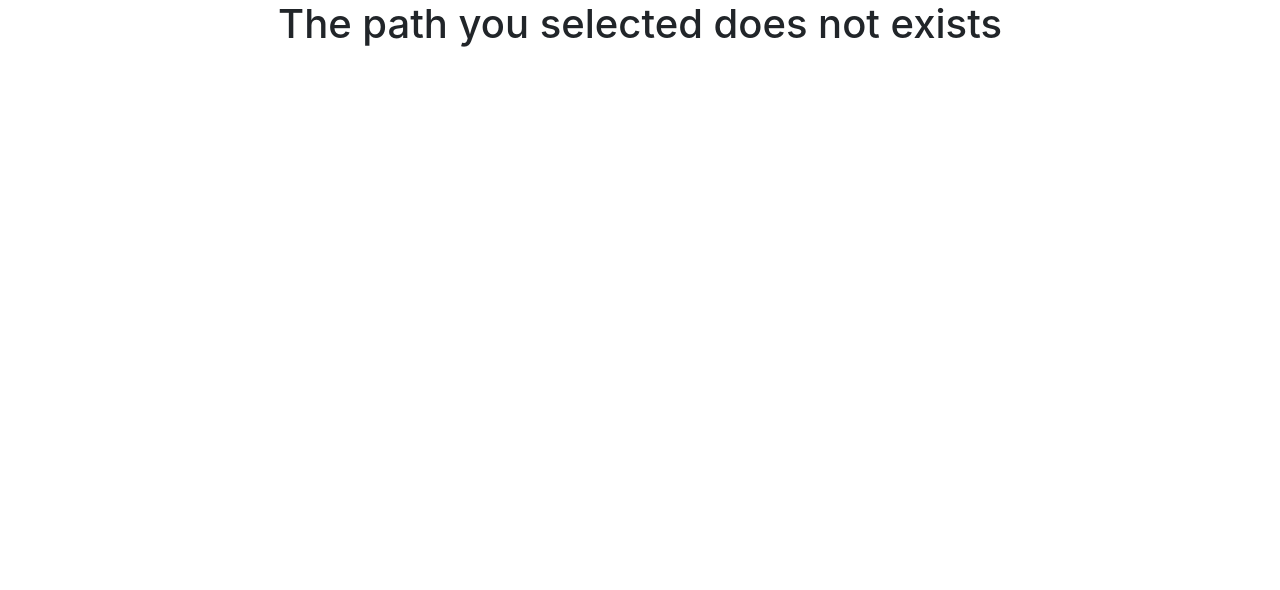
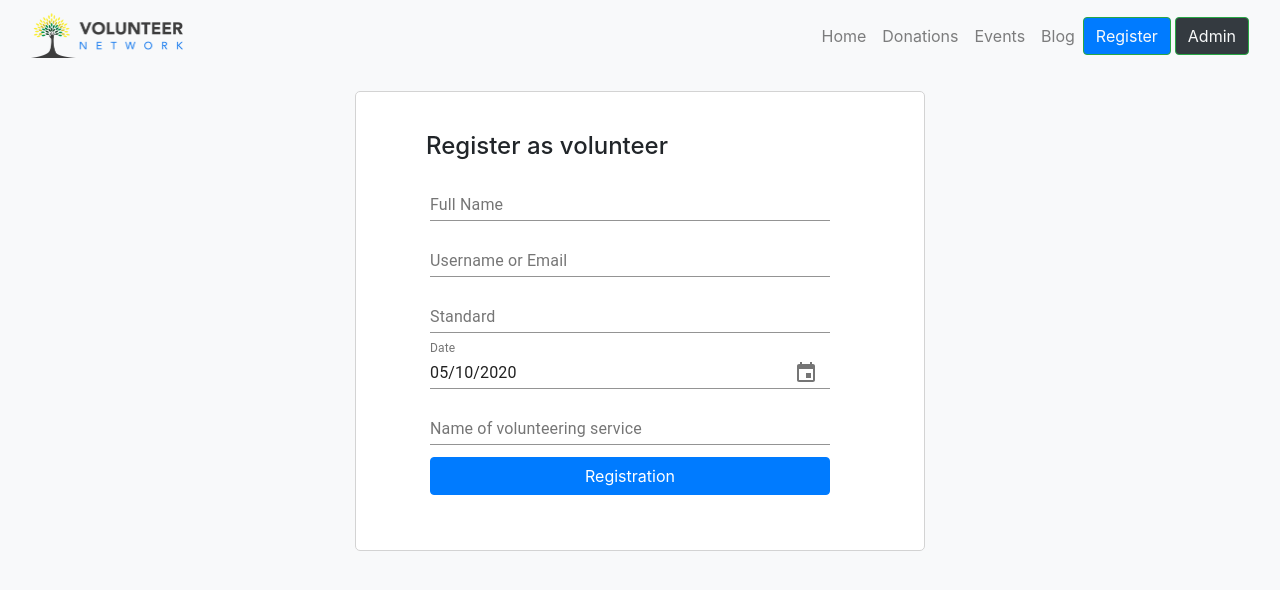
Before and after one commit to rafsan18/volunteer-network, a React (Create React App) app: page /registerFor/1 in a window 1280 px wide. Shown: the top 590 px of the page. Built offline with nearby package versions, Linux system fonts and the light colour scheme.

Commit message:
successfully got id

```diff
--- a/src/App.js
+++ b/src/App.js
@@ -26,7 +26,7 @@ function App() {
                     <Route path="/login">
                         <Login />
                     </Route>
-                    <Route path="/register">
+                    <Route path="/registerFor/:eventId">
                         <Register />
                     </Route>
                     <Route path="/adminPanel/volunteerList">
--- a/src/components/Events/Events.js
+++ b/src/components/Events/Events.js
@@ -1,17 +1,20 @@
 import React from "react";
 import { Card } from "react-bootstrap";
+import { Link } from "react-router-dom";
 
 const Events = (props) => {
-    const { title, img } = props.event;
+    const { title, img, _id } = props.event;
     const colorString = ["#FFBD3E", "#FF7044", "#3F90FC", "#421FCF"];
 
     return (
         <div className="col-md-3 col-sm-6 mt-4">
+            <Link to={`/registerFor/${_id}`}>
                 <Card
                     style={{
                         height: "320px",
                         border: "none",
-                    backgroundColor: colorString[Math.round(Math.random() * 3)],
+                        backgroundColor:
+                            colorString[Math.round(Math.random() * 3)],
                         color: "#fff",
                         borderRadius: "10px",
                     }}
@@ -26,6 +29,7 @@ const Events = (props) => {
                         <Card.Title className="text-center">{title}</Card.Title>
                     </Card.Body>
                 </Card>
+            </Link>
         </div>
     );
 };
--- a/src/components/Register/Register.js
+++ b/src/components/Register/Register.js
@@ -8,6 +8,7 @@ import {
     MuiPickersUtilsProvider,
     KeyboardDatePicker,
 } from "@material-ui/pickers";
+import { useParams } from "react-router-dom";
 
 const useStyles = makeStyles((theme) => ({
     root: {
@@ -24,6 +25,8 @@ const useStyles = makeStyles((theme) => ({
 
 const Register = () => {
     const classes = useStyles();
+    const { eventId } = useParams();
+    console.log(eventId);
 
     const [selectedDate, setSelectedDate] = useState(new Date());
 
```
Also changed, not shown: src/components/PrivateRoute/PrivateRoute.js (added, +32 -0 lines). Lines whose indentation alone changed are shown as unchanged.
